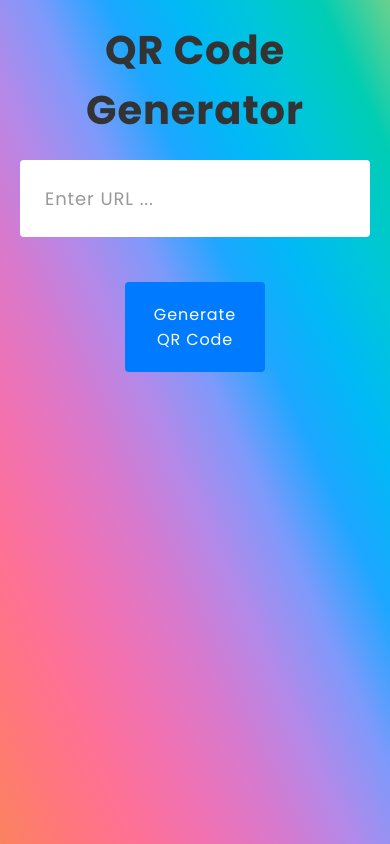
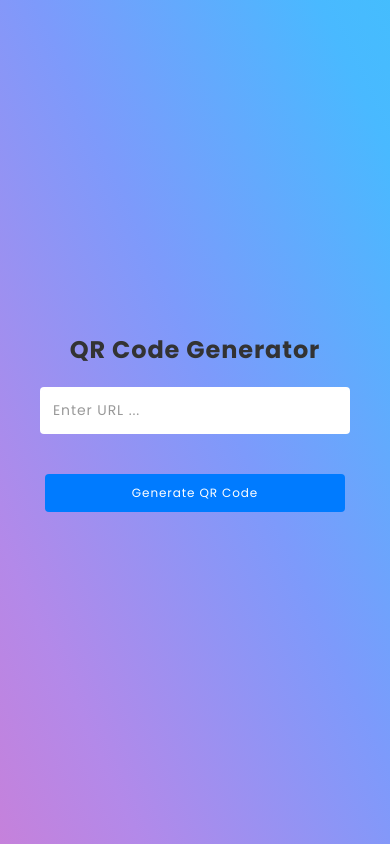
Before and after one commit to chprince11/QR-Code-Generator, a website: page public/index.html in a window 390 px wide. Drawn offline with Linux system fonts and the light colour scheme.

Commit message:
Deployed in Heroku

```diff
--- a/public/style.css
+++ b/public/style.css
@@ -4,9 +4,6 @@
   box-sizing: border-box;
   font-family: "Poppins", sans-serif;
   letter-spacing: 0.9px;
-  border: none;
-  outline: none;
-  text-decoration: none;
 }
 
 body {
@@ -14,14 +11,14 @@ body {
   flex-direction: column;
   justify-content: center;
   align-items: center;
-  height: 100vh;
-  background-image: linear-gradient(
+  min-height: 100vh;
+  background: linear-gradient(
     to left bottom,
     #6bd18c,
     #00cdb3,
     #00c6da,
-    #00b9f6,
-    #1da7ff,
+    #00b9f6c8,
+    #1da8ffcd,
     #7d9afb,
     #b389e9,
     #d879cd,
@@ -30,6 +27,21 @@ body {
     #ff777a,
     #fb835f
   );
+  background-size: 400% 400%;
+  animation: gradientBackground 8s ease infinite;
+  padding: 20px;
+}
+
+@keyframes gradientBackground {
+  0% {
+    background-position: 0% 50%;
+  }
+  50% {
+    background-position: 100% 50%;
+  }
+  100% {
+    background-position: 0% 50%;
+  }
 }
 
 h1 {
@@ -46,6 +58,7 @@ form {
   flex-direction: column;
   align-items: center;
   width: 100%;
+  max-width: 600px;
   padding: 0 20px;
   box-sizing: border-box;
 }
@@ -53,17 +66,19 @@ form {
 input[type="text"] {
   outline: none;
   text-decoration: none;
-  padding: 25px;
+  padding: 15px;
   font-size: 18px;
   width: 100%;
   border-radius: 4px;
   box-sizing: border-box;
-  transition: border-color 0.3s;
-  caret-color: blue;
+  transition: box-shadow 0.3s;
+  caret-color: #007bff;
+  border: 1px solid transparent;
+  margin-bottom: 20px;
 }
 
 input[type="text"]:focus {
-  border: 1px solid #007bff;
+  box-shadow: 0 0 0 2px #007bff;
 }
 
 input[type="text"]::placeholder {
@@ -72,16 +87,16 @@ input[type="text"]::placeholder {
 }
 
 button {
-  padding: 10px 20px;
+  padding: 15px 20px;
   font-size: 16px;
   color: #fff;
   background-color: #007bff;
   border: none;
   border-radius: 4px;
   cursor: pointer;
-  margin-top: 45px;
-  width: 40%;
-  padding: 20px;
+  width: 100%;
+  max-width: 300px;
+  margin-top: 20px;
 }
 
 button:hover {
@@ -94,6 +109,7 @@ button:hover {
   align-items: center;
   width: 100%;
   height: 100%;
+  margin-top: 20px;
 }
 
 #qrCode {
@@ -117,3 +133,42 @@ button:hover {
     transform: scale(1);
   }
 }
+
+/* Media Queries for Responsive Design */
+
+@media (max-width: 768px) {
+  h1 {
+    font-size: 2rem;
+  }
+
+  input[type="text"] {
+    padding: 15px;
+    font-size: 16px;
+  }
+
+  button {
+    padding: 12px 15px;
+    font-size: 14px;
+  }
+}
+
+@media (max-width: 480px) {
+  h1 {
+    font-size: 1.5rem;
+  }
+
+  input[type="text"] {
+    padding: 12px;
+    font-size: 14px;
+  }
+
+  button {
+    padding: 10px 12px;
+    font-size: 12px;
+  }
+
+  #qrCode {
+    max-width: 200px;
+    max-height: 200px;
+  }
+}
```
Also changed, not shown: public/URL.txt (+11 -0 lines), public/qr_img.png.
